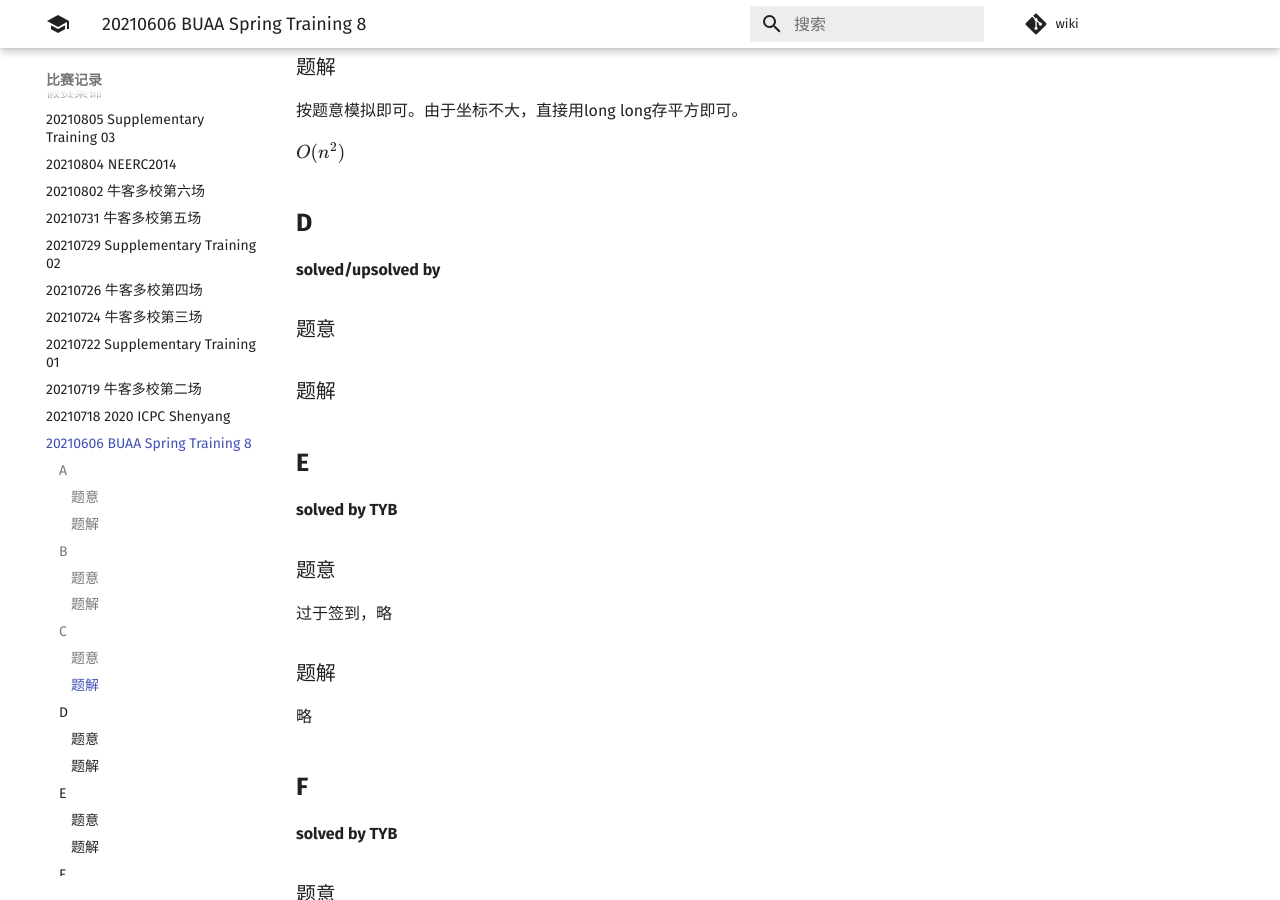
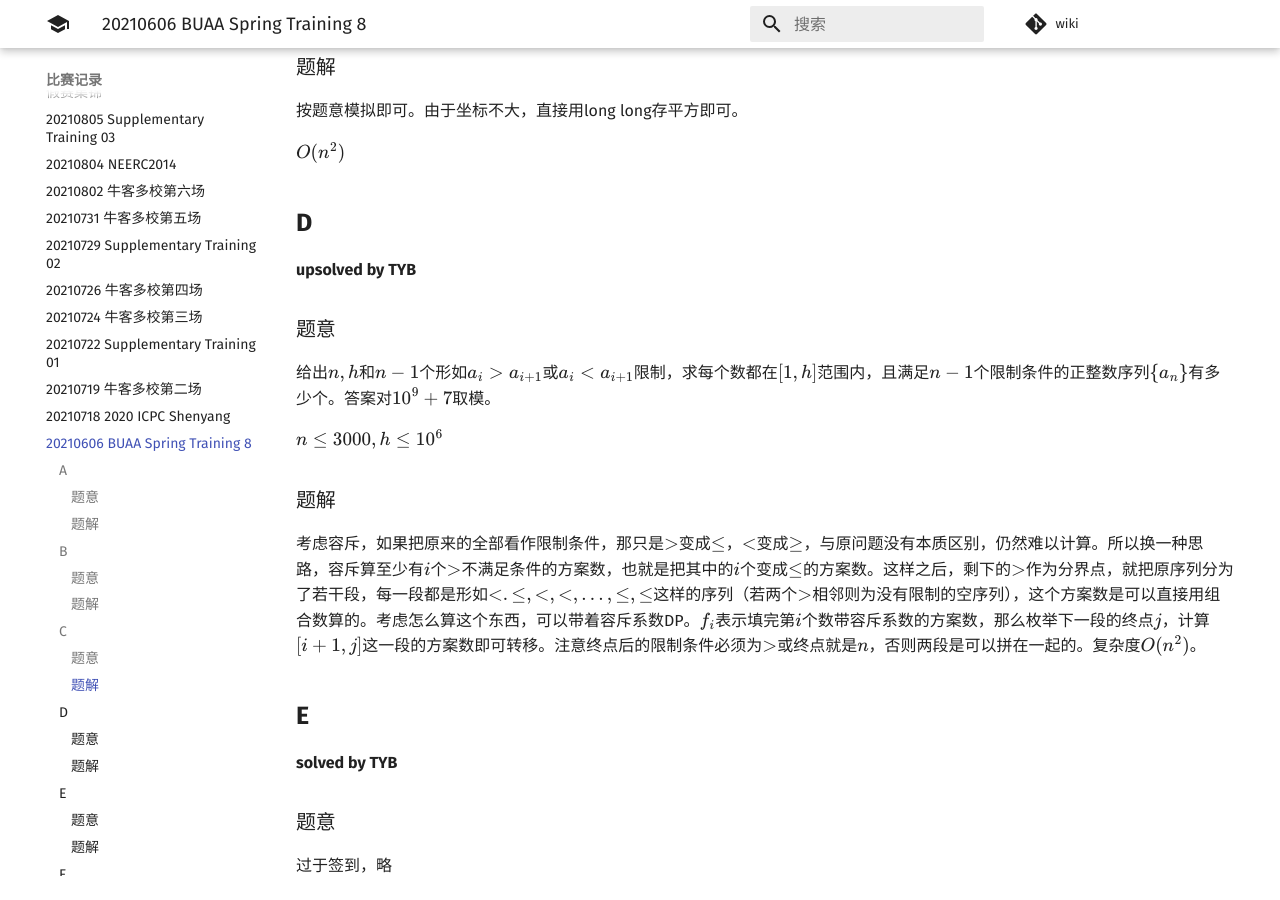
Before and after one commit to PoorMath/PoorMath.github.io, an MkDocs documentation site: the page built from docs/contest/20210606 BUAA Spring Training 8.md, in a window 1280 px wide and 900 px high, scrolled down 1606 px. Built offline with MkDocs 1.6.1 and Material for MkDocs 9.7.7, drawn with Linux system fonts in a browser that asks for light colours; comment, search, counter and statistics services are not loaded.

Commit message:
Update 20210606 BUAA Spring Training 8.md

```diff
--- a/docs/contest/20210606 BUAA Spring Training 8.md
+++ b/docs/contest/20210606 BUAA Spring Training 8.md
@@ -60,15 +60,17 @@ $O(n^2)$
 
 ## **D**
 
-**solved/upsolved by**
+**upsolved by TYB**
 
 ### 题意
 
+给出$n,h$和$n-1$个形如$a_i>a_{i+1}$或$a_i<a_{i+1}$限制，求每个数都在$[1,h]$范围内，且满足$n-1$个限制条件的正整数序列$\{a_n\}$有多少个。答案对$10^9+7$取模。
 
+$n\le 3000,h\le 10^6$
 
 ### 题解
 
-
+考虑容斥，如果把原来的全部看作限制条件，那只是$>$变成$\le$，$<$变成$\ge$，与原问题没有本质区别，仍然难以计算。所以换一种思路，容斥算至少有$i$个$>$不满足条件的方案数，也就是把其中的$i$个变成$\le$的方案数。这样之后，剩下的$>$作为分界点，就把原序列分为了若干段，每一段都是形如$<.\le,<,<,\dots,\le,\le$这样的序列（若两个$>$相邻则为没有限制的空序列），这个方案数是可以直接用组合数算的。考虑怎么算这个东西，可以带着容斥系数DP。$f_i$表示填完第$i$个数带容斥系数的方案数，那么枚举下一段的终点$j$，计算$[i+1,j]$这一段的方案数即可转移。注意终点后的限制条件必须为$>$或终点就是$n$，否则两段是可以拼在一起的。复杂度$O(n^2)$。
 
 ## **E**
 
```
Also changed, not shown: other parts of docs/contest/20210606 BUAA Spring Training 8.md (+1 -1 lines).
